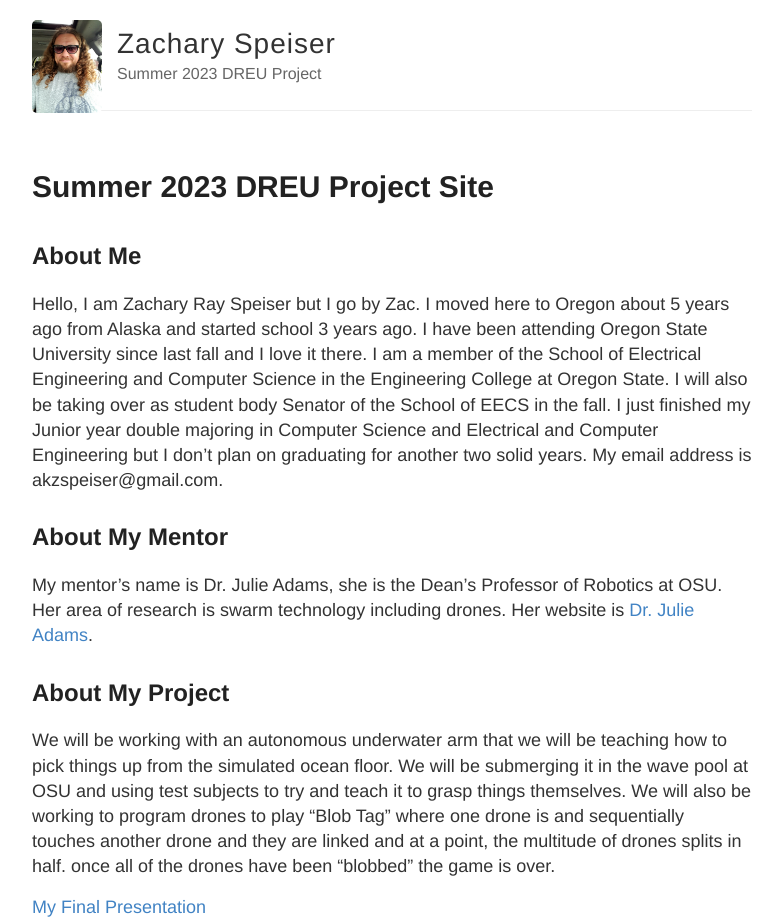
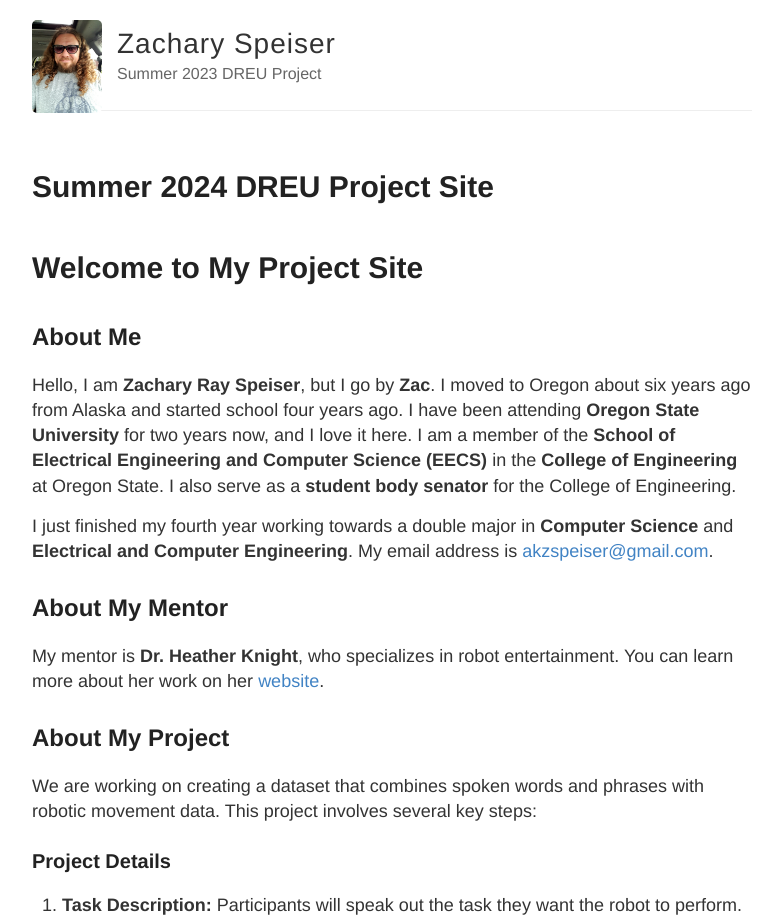
Before and after one commit to akzspeiser/akzspeiser.github2.io, a Jekyll site: the page built from index.md, in a window 1280 px wide and 1400 px high. Shown: the top 922 px of the window, without its empty margins (248-1030 px from the left). Built offline with Jekyll 4.4.1, drawn with Linux system fonts in a browser that asks for light colours; our own code applies the rules of GitHub Pages for plain Markdown files; some of the changed text lies outside the part shown.

Commit message:
Update index.md

```diff
--- a/index.md
+++ b/index.md
@@ -1,26 +1,42 @@
 ---
-title: Summer 2023 DREU Project Site
+title: Summer 2024 DREU Project Site
 ---
+
+# Welcome to My Project Site
 
 ## About Me
 
-Hello, I am Zachary Ray Speiser but I go by Zac. I moved here to Oregon about 5 years ago from Alaska and started school 3 years ago.
-I have been attending Oregon State University since last fall and I love it there. I am a member of the School of Electrical Engineering and Computer Science in the Engineering College at Oregon State. I will also be taking over as student body Senator of the School of EECS in the fall.
-I just finished my Junior year double majoring in Computer Science and Electrical and Computer Engineering but I don't plan on graduating for another two solid years.
-My email address is akzspeiser@gmail.com.
+Hello, I am **Zachary Ray Speiser**, but I go by **Zac**. I moved to Oregon about six years ago from Alaska and started school four years ago. I have been attending **Oregon State University** for two years now, and I love it here. I am a member of the **School of Electrical Engineering and Computer Science (EECS)** in the **College of Engineering** at Oregon State. I also serve as a **student body senator** for the College of Engineering.
+
+I just finished my fourth year working towards a double major in **Computer Science** and **Electrical and Computer Engineering**. My email address is [akzspeiser@gmail.com](mailto:akzspeiser@gmail.com).
 
 ## About My Mentor
 
-My mentor's name is Dr. Julie Adams, she is the Dean's Professor of Robotics at OSU. Her area of research is swarm technology including drones.
-Her website is [Dr. Julie Adams](https://engineering.oregonstate.edu/people/julie-adams).
+My mentor is **Dr. Heather Knight**, who specializes in robot entertainment. You can learn more about her work on her [website](https://engineering.oregonstate.edu/people/heather-knight).
+
 ## About My Project
 
-We will be working with an autonomous underwater arm that we will be teaching how to pick things up from the simulated ocean floor. We will be submerging it in the wave pool at OSU and using test subjects to try and teach it to grasp things themselves. We will also be working to program drones to play "Blob Tag" where one drone is and sequentially touches another drone and they are linked and at a point, the multitude of drones splits in half. once all of the drones have been "blobbed" the game is over.
+We are working on creating a dataset that combines spoken words and phrases with robotic movement data. This project involves several key steps:
 
-[My Final Presentation](files/finalpresentation.pdf)
+### Project Details
 
-[My Final Report](files/finalreport.pdf)
+1. **Task Description:** Participants will speak out the task they want the robot to perform.
+2. **Verbal Instructions:** Participants will explain how they would ask the robot to perform the task in their own words.
+3. **Manual Manipulation:** Participants will manually manipulate the robot to perform the task.
+4. **Robot Execution:** The robot will then perform the task in front of the participants.
+5. **Feedback Collection:** Participants will provide feedback on the robot's performance, explaining their thoughts in words.
+
+This process will help us understand how humans communicate tasks to robots and how robots can better interpret and execute these tasks.
+
+![Underwater Robotics](https://example.com/underwater_robotics_image.jpg) <!-- Replace with a relevant image URL -->
+
+### Project Deliverables
+
+- [My Final Presentation](files/finalpresentation.pdf)
+- [My Final Report](files/finalreport.pdf)
 
 ## My Blog
 
-[My Blog](blog.html)
+I document my journey and progress on my blog. Check it out for regular updates!
+
+[Read My Blog](blog.html)
```
